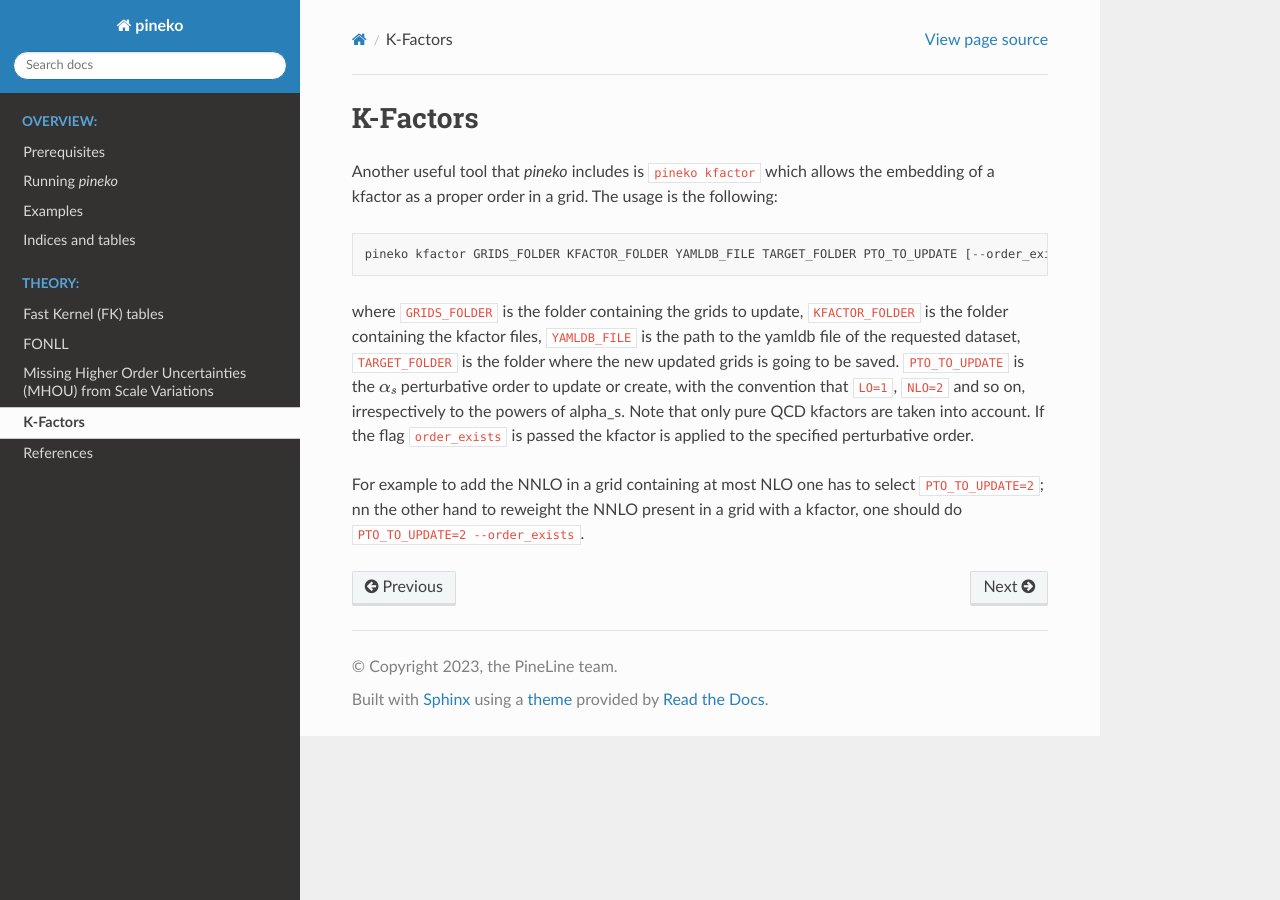
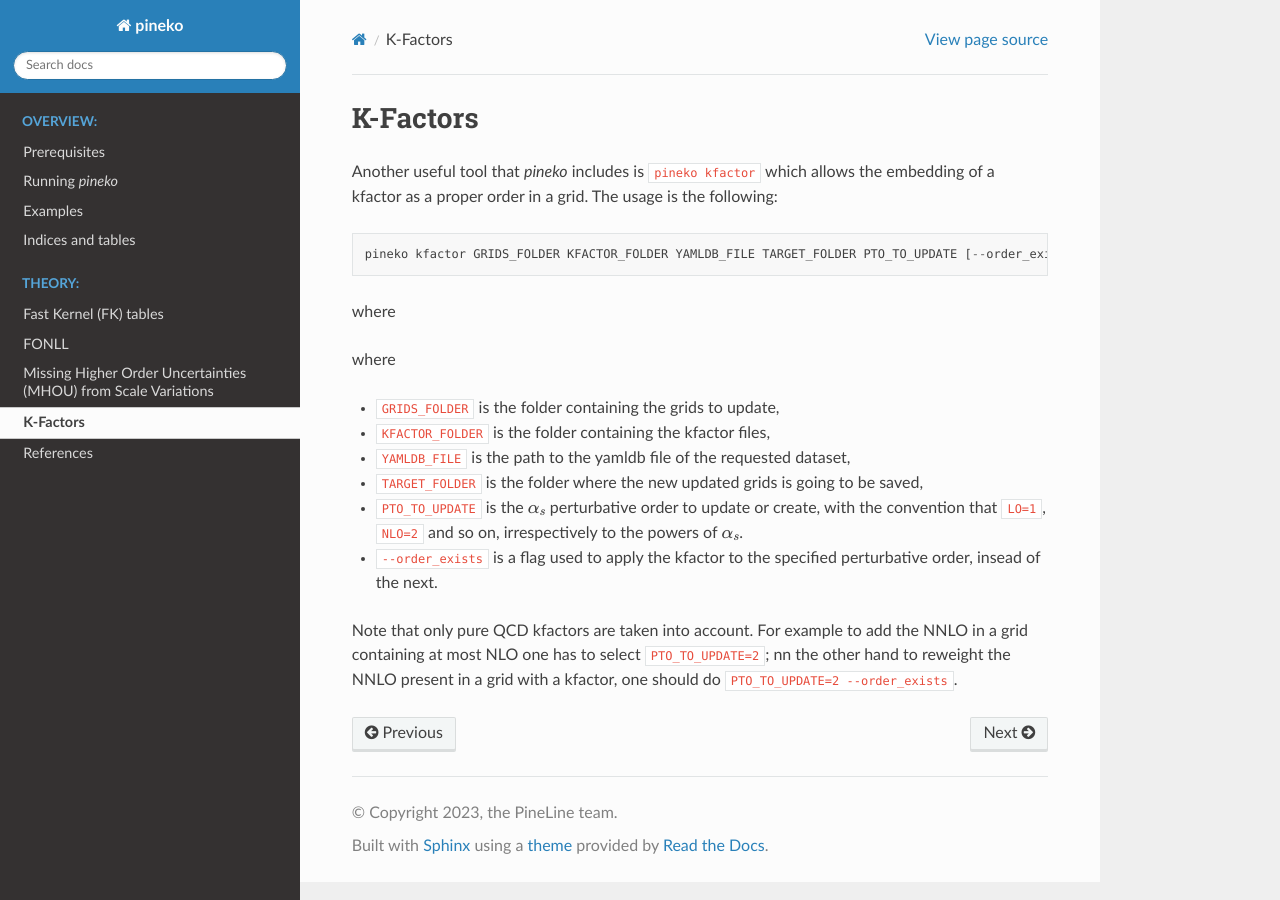
Before and after one commit to NNPDF/pineko, a Sphinx documentation site: the page built from docs/source/theory/kfactors.rst, in a window 1280 px wide. Built offline with Sphinx 7.4.7 and the Read the Docs theme 2.0.0, drawn with Linux system fonts in a browser that asks for light colours.

Commit message:
more fixes from review suggestions

```diff
--- a/docs/source/theory/kfactors.rst
+++ b/docs/source/theory/kfactors.rst
@@ -6,14 +6,19 @@ as a proper order in a grid. The usage is the following::
 
   pineko kfactor GRIDS_FOLDER KFACTOR_FOLDER YAMLDB_FILE TARGET_FOLDER PTO_TO_UPDATE [--order_exists]
 
-where ``GRIDS_FOLDER`` is the folder containing the grids to update, ``KFACTOR_FOLDER`` is the folder
-containing the kfactor files, ``YAMLDB_FILE`` is the path to the yamldb file of the requested dataset,
-``TARGET_FOLDER`` is the folder where the new updated grids is going to be saved.
-``PTO_TO_UPDATE`` is the :math:`\alpha_s` perturbative order to update or create, with the convention that
-``LO=1``, ``NLO=2`` and so on, irrespectively to the powers of alpha_s.
+where
+
+where
+
+- ``GRIDS_FOLDER`` is the folder containing the grids to update,
+- ``KFACTOR_FOLDER`` is the folder containing the kfactor files,
+- ``YAMLDB_FILE`` is the path to the yamldb file of the requested dataset,
+- ``TARGET_FOLDER`` is the folder where the new updated grids is going to be saved,
+- ``PTO_TO_UPDATE`` is the :math:`\alpha_s` perturbative order to update or create,
+  with the convention that ``LO=1``, ``NLO=2`` and so on, irrespectively to the powers of :math:`\alpha_s`.
+- ``--order_exists`` is a flag used to apply the kfactor to the specified perturbative order, insead of the next.
+
 Note that only pure QCD kfactors are taken into account.
-If the flag ``order_exists`` is passed the kfactor is applied to the specified perturbative order.
-
 For example to add the NNLO in a grid containing at most NLO one has to select ``PTO_TO_UPDATE=2``;
 nn the other hand to reweight the NNLO present in a grid with a kfactor,
 one should do ``PTO_TO_UPDATE=2 --order_exists``.
```
Also changed, not shown: 1 other file.
